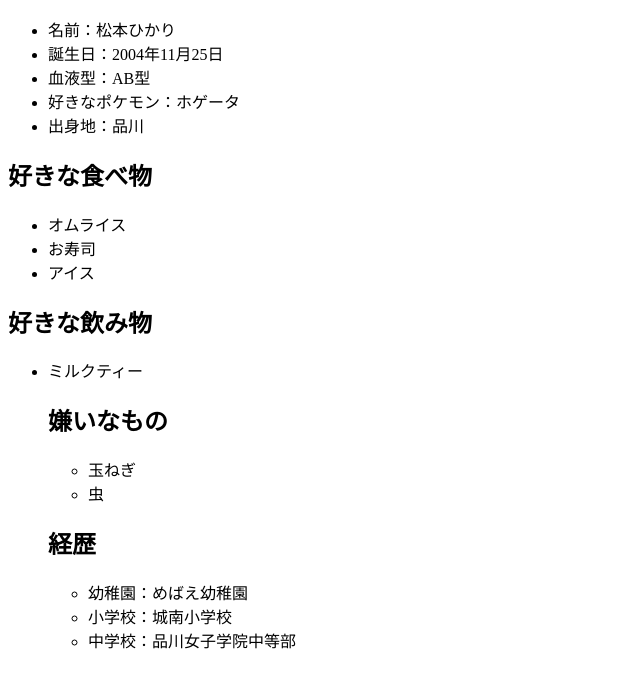
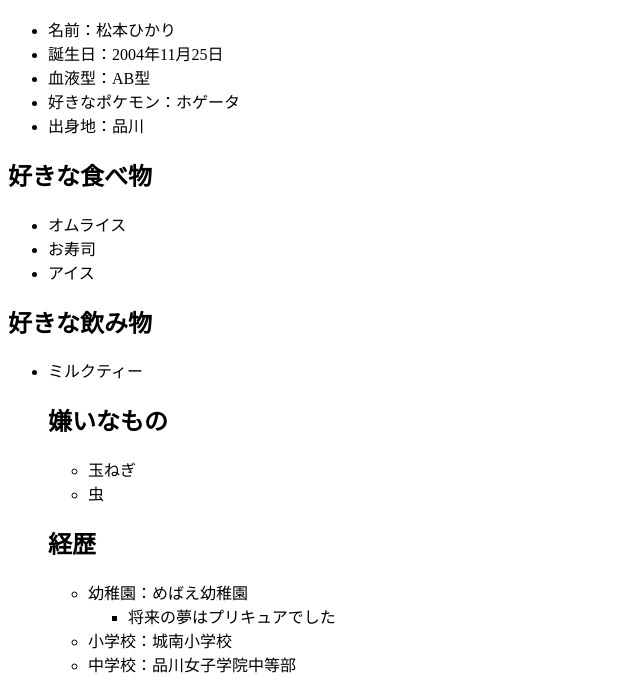
Before and after one commit to 2322090/ds1, a plain HTML site: page index.html in a window 1280 px wide. Shown: the part 127-819 px from the top of the page, without its empty margins (0-640 px from the left). Drawn offline with Linux system fonts and the light colour scheme.

Commit message:
経歴に追記

```diff
--- a/index.html
+++ b/index.html
@@ -42,6 +42,9 @@
         <h2>経歴</h2>
         <ul>
             <li>幼稚園：めばえ幼稚園</li>
+            <ul>
+                <li>将来の夢はプリキュアでした</li>
+            </ul>
             <li>小学校：城南小学校</li>
             <li>中学校：品川女子学院中等部</li>
         </ul>
```
